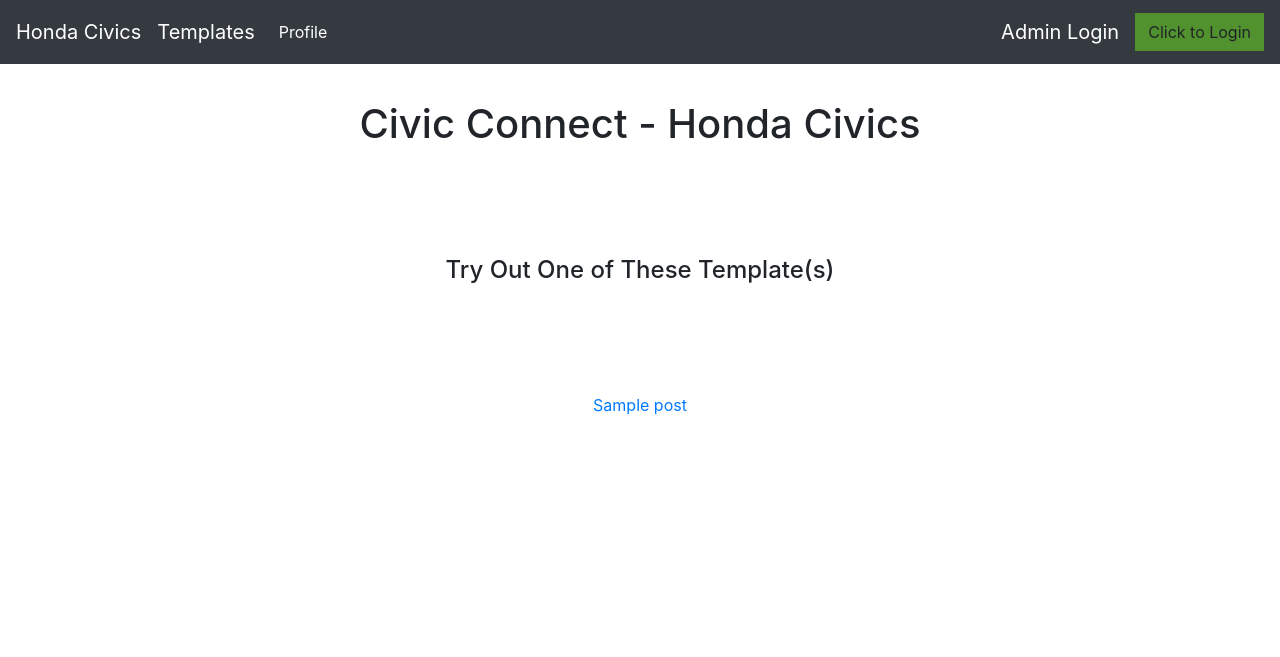
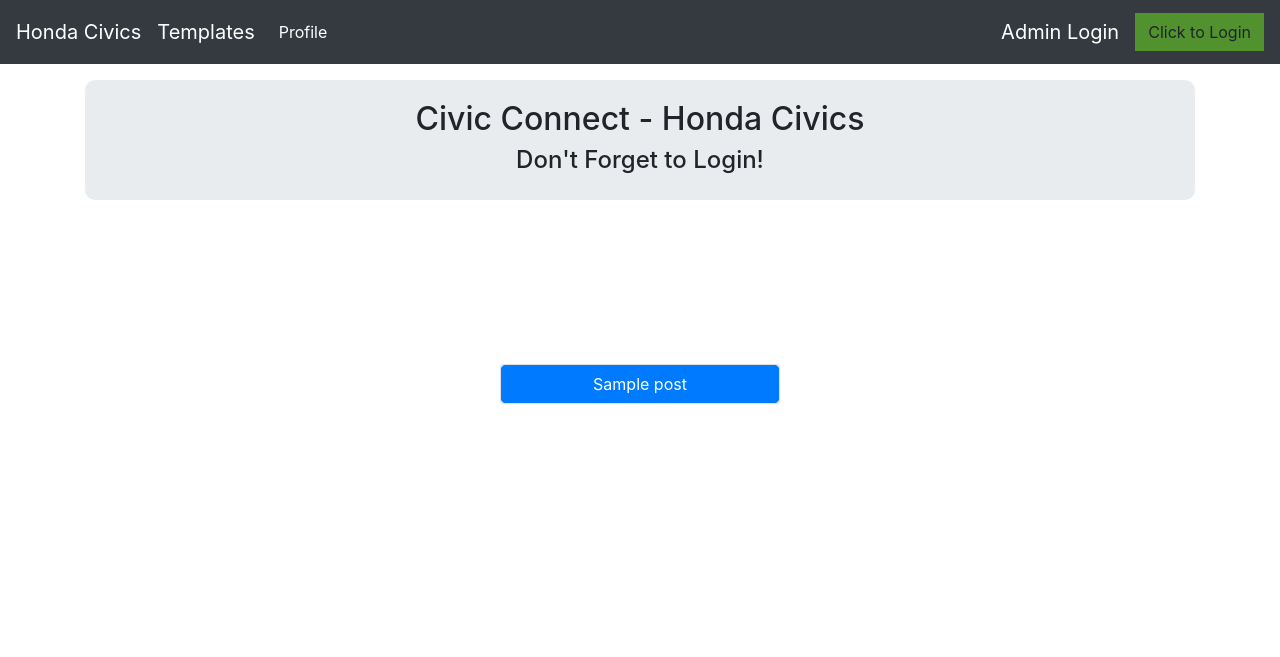
Before and after one commit to Earth-Turtle/CS3240Fall-project, a Django app: template home/templates/posts.html in a window 1280 px wide. Shown: the top 657 px of the page. Run offline with Django 3.2, Linux system fonts and the light colour scheme; the template is opened without the code that fills it: values that come from a table or form of the project are taken from there, others are empty; tables that the repository leaves empty hold one stand-in row (values such as "Sample post"); some libraries are stand-ins or nearby versions.

Commit message:
Category UI

```diff
--- a/home/templates/posts.html
+++ b/home/templates/posts.html
@@ -6,58 +6,70 @@
 {% endif %}
 
 <style>
-.h_container{
-  text-align: center;
-  left: 0;
-  right: 0;
-  bottom: 0;
-  position: relative;
-  z-index: 1000;
-  display: inline-block,
-}
 
-.heading{
-    text-align: center; position: relative; width: 100%; max-width: 600px; margin: 100px auto;
 
-}
+
 .button_container{
   font-weight: 900;
   background-color: rgba(84, 151, 45, 0.938);
 }
-.our_page_container{ text-align: center; position: relative; width: 100%; max-width: 600px; margin: 100px auto;}
+.our_page_container{ text-align: center;   padding-top: 80px;}
+
+.heading{
+    text-align: center;
+    background-color: rgb(233,236,239) ;
+    border-radius: 10px;
+    height: 100px;
+    padding-top: 10px;
+    padding-bottom: 100px;
+    margin-bottom: 150px;
+
+
+}
 
 </style>
 
 <body>
     <div class="our_page_container">
-      <div class="h_container">
-      {% if user.is_authenticated %}
-      <p>Welcome, {{ user.username }} !</p>
-
-      {% else %}
-      <h1>Civic Connect - Honda Civics</h1>
-
-      {% endif %}
-      </div>
 
 
+
+    </div>
     <body>
     <div class="container">
-        <div class="row">
+
+
             <div class="heading">
+                <header class="heading">
+                    {% if user.is_authenticated %}
+                    <p>Welcome, {{ user.username }} !</p>
+                    <h4>Try Out a Template!</h4>
+                    {% else %}
+                    <h2>Civic Connect - Honda Civics</h2>
+                    <h4>Don't Forget to Login!</h4>
+                    {% endif %}
+                    <br>
+            </div>
 
-                <h4>Try Out One of These Template(s)</h4>
 
-            </div>
         </div>
-        <div class="row">
+
+
         {% if posts %}
             {% for i in posts %}
-                <div class="container"><a href="{{ i.slug }}"> {{ i.title }} </a></div>
+                <div class="container" style="height: 40; width: 350px; padding-left: 20px; padding-right: 20px;">
+                    <br>
+                    <div class="col">
+                        <div class="card h-75">
+                            <a href="{{ i.slug }}" class="btn btn-primary"> {{ i.title }} </a>
+                        </div>
+                      </div>
+                </div>
             {% endfor %}
         {% endif %}
         </div>
-    </div>
+
+
     </body>
     </div>
 </body>
```
